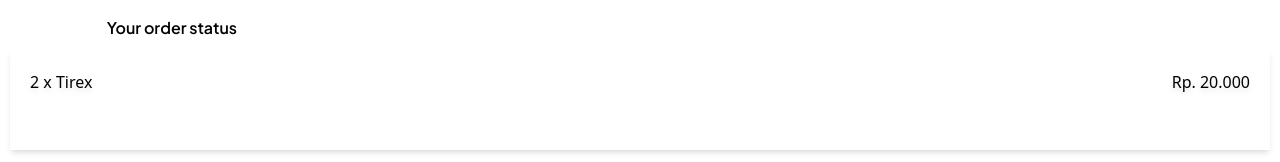
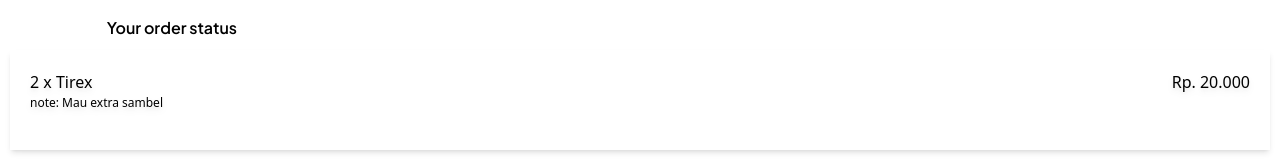
Before and after one commit to alfianwilfo/reactjs-umami, a React (Create React App) app in the folder client-customer/: page /order-status in a window 1280 px wide. Shown: the part 144-306 px from the top of the page. Built offline with nearby package versions, Linux system fonts and the light colour scheme.

Commit message:
add note

```diff
--- a/client-customer/src/views/OrderStatus.jsx
+++ b/client-customer/src/views/OrderStatus.jsx
@@ -12,10 +12,14 @@ export default function OrderStatus() {
       </div>
       <div className="w-screen mt-[10px]">
         <div className=" h-[100px] mx-[10px] p-[20px] shadow-md drop-shadow-md ">
-          <div className="flex justify-between">
-            <div>2 x Tirex</div>
-            <div>Rp. 20.000</div>
+          <div className="flex flex-col">
+            <div className="flex justify-between">
+              <div>2 x Tirex</div>
+              <div>Rp. 20.000</div>
+            </div>
+            <div className="text-[12px]">note: Mau extra sambel</div>
           </div>
+          <div></div>
         </div>
       </div>
     </>
```
